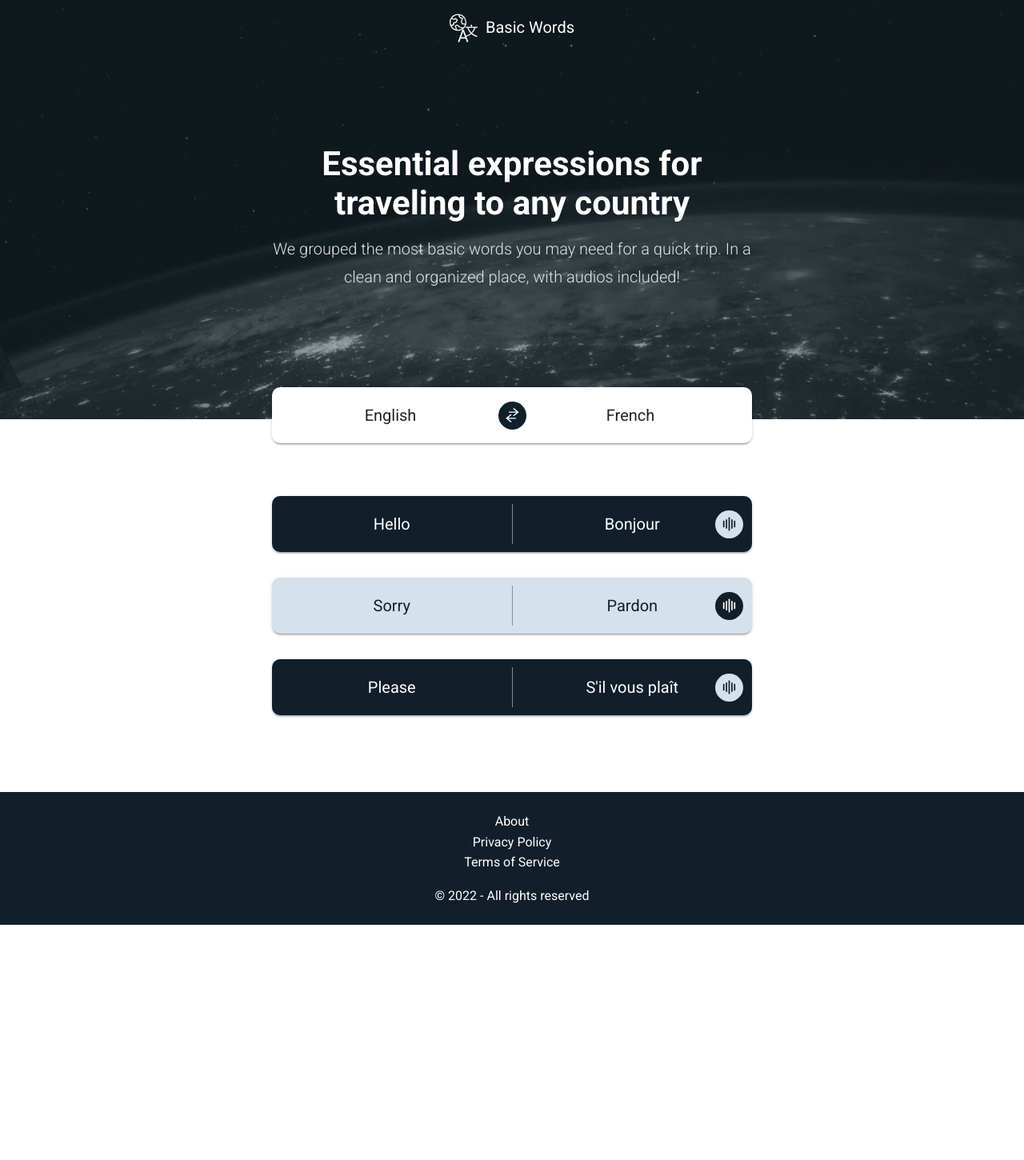
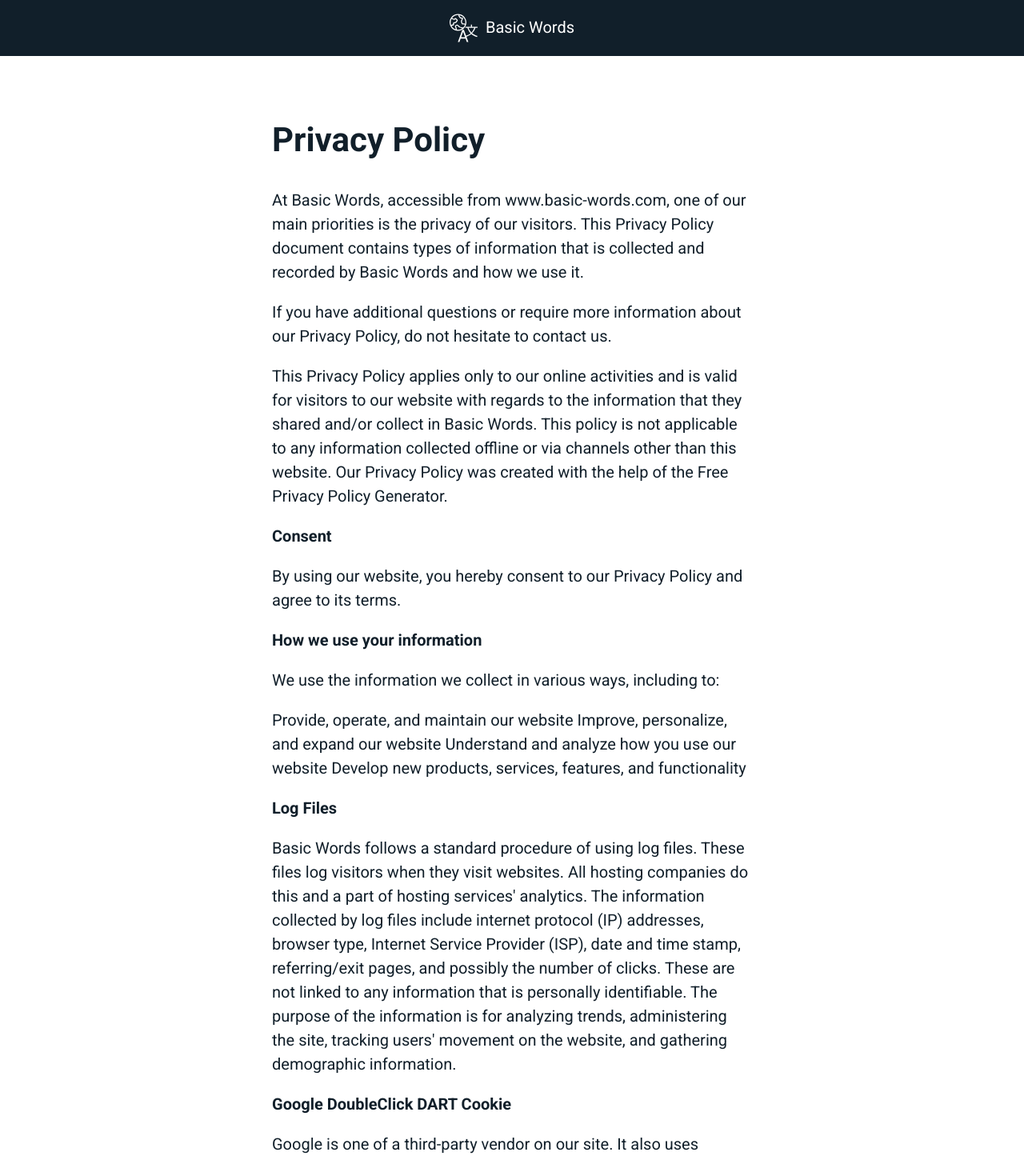
Before and after one commit to giti1997/basic-words, a React (Create React App) app in the folder front/: page /privacy in a window 1280 px wide. Shown: the top 1450 px of the page at 80% size. Before the commit the page ends 1156 px from the top, so only its background shows below. Built offline with nearby package versions, Linux system fonts and the light colour scheme.

Commit message:
Add legal pages

```diff
--- a/front/src/Footer.tsx
+++ b/front/src/Footer.tsx
@@ -4,18 +4,21 @@
 import React, { FC } from 'react'
 
 const Footer: FC = () => (
-  <Box sx={{ backgroundColor: 'primary.main', padding: 3 }} component="footer">
-    <Link href="about">
-      <Typography variant="h6" align="center">
-        About
-      </Typography>
-    </Link>
-    <Link href="privacy_policy">
+  <Box
+    bgcolor="primary.main"
+    padding={3}
+    component="footer"
+    display="flex"
+    flexDirection="column"
+    alignItems="center"
+    width="100%"
+  >
+    <Link href="privacy">
       <Typography variant="h6" align="center">
         Privacy Policy
       </Typography>
     </Link>
-    <Link href="terms_of_service">
+    <Link href="tos">
       <Typography variant="h6" align="center">
         Terms of Service
       </Typography>
--- /dev/null
+++ b/front/src/Legal.tsx
@@ -0,0 +1,112 @@
+import { Typography } from '@mui/material'
+import { Box } from '@mui/system'
+import React, { FC } from 'react'
+import { useNavigate } from 'react-router-dom'
+
+import Footer from './Footer'
+import Logo from './Logo'
+
+const getPrivacy = () => (
+  <>
+    <p>
+      At Basic Words, accessible from www.basic-words.com, one of our main
+      priorities is the privacy of our visitors. This Privacy Policy document
+      contains types of information that is collected and recorded by Basic
+      Words and how we use it.
+    </p>
+    <p>
+      If you have additional questions or require more information about our
+      Privacy Policy, do not hesitate to contact us.
+    </p>
+
+    <p>
+      This Privacy Policy applies only to our online activities and is valid for
+      visitors to our website with regards to the information that they shared
+      and/or collect in Basic Words. This policy is not applicable to any
+      information collected offline or via channels other than this website. Our
+      Privacy Policy was created with the help of the Free Privacy Policy
+      Generator.
+    </p>
+
+    <b>Consent</b>
+    <p>
+      By using our website, you hereby consent to our Privacy Policy and agree
+      to its terms.
+    </p>
+    <b>How we use your information</b>
+    <p>We use the information we collect in various ways, including to:</p>
+
+    <p>
+      Provide, operate, and maintain our website Improve, personalize, and
+      expand our website Understand and analyze how you use our website Develop
+      new products, services, features, and functionality
+    </p>
+    <b>Log Files</b>
+    <p>
+      Basic Words follows a standard procedure of using log files. These files
+      log visitors when they visit websites. All hosting companies do this and a
+      part of hosting services' analytics. The information collected by log
+      files include internet protocol (IP) addresses, browser type, Internet
+      Service Provider (ISP), date and time stamp, referring/exit pages, and
+      possibly the number of clicks. These are not linked to any information
+      that is personally identifiable. The purpose of the information is for
+      analyzing trends, administering the site, tracking users' movement on the
+      website, and gathering demographic information.
+    </p>
+    <b>Google DoubleClick DART Cookie</b>
+    <p>
+      Google is one of a third-party vendor on our site. It also uses cookies,
+      known as DART cookies, to serve ads to our site visitors based upon their
+      visit to www.website.com and other sites on the internet. However,
+      visitors may choose to decline the use of DART cookies by visiting the
+      Google ad and content network Privacy Policy at the following URL –
+      https://policies.google.com/technologies/ads
+    </p>
+    <b>Advertising Partners Privacy Policies</b>
+    <p>
+      You may consult this list to find the Privacy Policy for each of the
+      advertising partners of Basic Words.
+    </p>
+  </>
+)
+
+const getTos = () => (
+  <>
+    <p>Lorem ipsum dolor sit amet</p>
+  </>
+)
+
+const Legal: FC<{ type: string }> = ({ type }) => {
+  const navigate = useNavigate()
+
+  return (
+    <Box display="flex" flexDirection="column" alignItems="center">
+      <Box width="100%" bgcolor="primary.main">
+        <Logo
+          onClick={() => {
+            console.log('here')
+            navigate('#')
+          }}
+        />
+      </Box>
+      <Box
+        display="flex"
+        flexDirection="column"
+        maxWidth="min(90%, 600px)"
+        width="100%"
+        textAlign="start"
+        marginY={10}
+      >
+        <Typography variant="h1" color="primary.main" marginBottom={2}>
+          {type === 'privacy' ? 'Privacy Policy' : 'Terms of Service'}
+        </Typography>
+        <Typography component="div" variant="body1" color="primary.main">
+          {type === 'privacy' ? getPrivacy() : getTos()}
+        </Typography>
+      </Box>
+      <Footer />
+    </Box>
+  )
+}
+
+export default Legal
--- /dev/null
+++ b/front/src/Logo.tsx
@@ -0,0 +1,22 @@
+import { Typography } from '@mui/material'
+import { Box } from '@mui/system'
+import React, { FC } from 'react'
+
+import { ReactComponent as LogoIcon } from './assets/icon.svg'
+
+const Logo: FC<{ onClick?: () => void }> = ({ onClick }) => (
+  <Box
+    display="flex"
+    alignItems="center"
+    justifyContent="center"
+    marginY="10px"
+    onClick={onClick}
+  >
+    <LogoIcon width="min(35px, 8vw)" />
+    <Typography variant="caption" marginLeft="10px">
+      Basic Words
+    </Typography>
+  </Box>
+)
+
+export default Logo
--- a/front/src/Title.tsx
+++ b/front/src/Title.tsx
@@ -4,7 +4,7 @@
 import React, { FC } from 'react'
 
 import CustomAutocomplete from './CustomAutocomplete'
-import { ReactComponent as Logo } from './assets/icon.svg'
+import Logo from './Logo'
 import { ReactComponent as SwitchArrows } from './assets/switch.svg'
 
 type Props = {
@@ -34,17 +34,7 @@
     }}
   >
     <Box maxWidth="min(90%, 600px)">
-      <Box
-        display="flex"
-        alignItems="center"
-        justifyContent="center"
-        marginTop="10px"
-      >
-        <Logo width="min(35px, 8vw)" />
-        <Typography variant="caption" marginLeft="10px">
-          Basic Words
-        </Typography>
-      </Box>
+      <Logo />
       <Box marginTop="15vh" marginBottom="15vh">
         <Typography variant="h1" align="center">
           Essential expressions for traveling to any country
--- a/front/src/index.tsx
+++ b/front/src/index.tsx
@@ -2,19 +2,24 @@
 import { ThemeProvider } from '@mui/material/styles'
 import React from 'react'
 import { createRoot } from 'react-dom/client'
-import { BrowserRouter as Router } from 'react-router-dom'
+import { BrowserRouter, Route, Routes } from 'react-router-dom'
 
 import Home from './Home'
+import Legal from './Legal'
 import theme from './theme'
 
 const rootElement = document.getElementById('root')
 const root = createRoot(rootElement!)
 
 root.render(
-  <Router>
+  <BrowserRouter>
     <ThemeProvider theme={theme}>
       <CssBaseline />
-      <Home />
+      <Routes>
+        <Route index element={<Home />} />
+        <Route path="privacy" element={<Legal type="privacy" />} />
+        <Route path="tos" element={<Legal type="tos" />} />
+      </Routes>
     </ThemeProvider>
-  </Router>
+  </BrowserRouter>
 )
```
